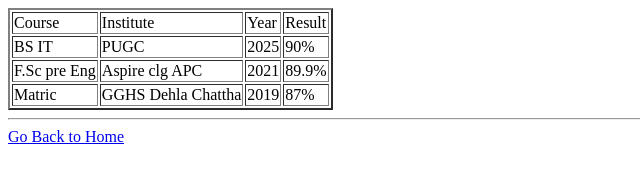
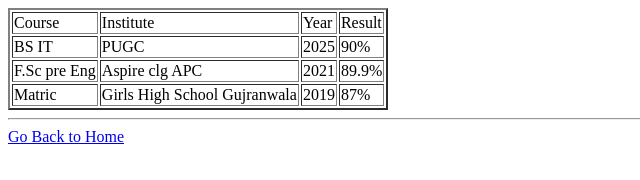
Before and after one commit to Ar00jRashid/myportfolio, a plain HTML site: page Education.html in a window 1280 px wide. Shown: the whole page, without its empty margins (0-640 px from the left). Drawn offline with Linux system fonts and the light colour scheme.

Commit message:
Modify education details in Education.html
Updated the education table with new data and fixed the school name.

```diff
--- a/Education.html
+++ b/Education.html
@@ -30,7 +30,7 @@
             </tr>
             <tr>
                 <td>Matric</td>
-                <td>GGHS Dehla Chattha</td>
+                <td>Girls High School Gujranwala</td>
                 <td>2019</td>
                 <td>87%</td>
             </tr>
@@ -39,4 +39,5 @@
     <hr>
     <a href="index.html"> Go Back to Home</a>
 </body>
+
 </html>
```
